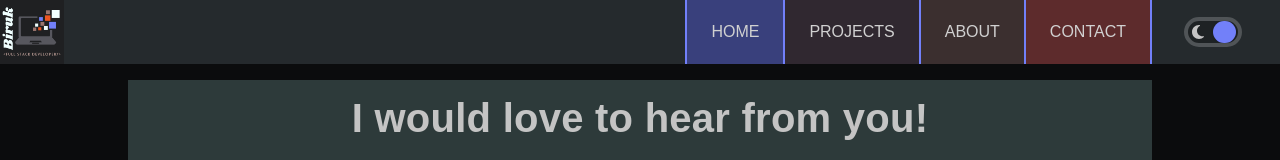
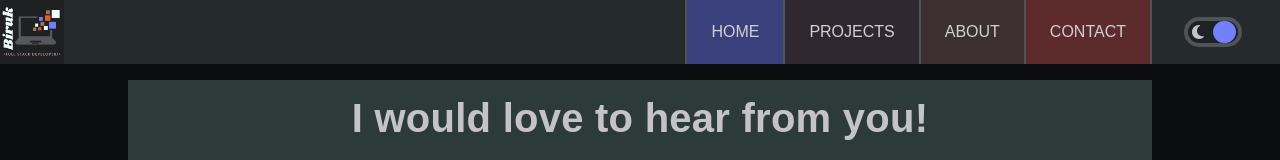
Before and after one commit to Know-Thyself/next-portfolio, a Next.js app: page /contact in a window 1280 px wide. Shown: the top 160 px of the page. Built offline with nearby package versions, Linux system fonts and the light colour scheme.

Commit message:
minor change to about page and footer

```diff
--- a/styles/globals.css
+++ b/styles/globals.css
@@ -37,6 +37,7 @@ a {
 	--header-background: #96989A;
 	--footer-background: #797e88;
 	--footer-background: #93979f;
+	--footer-background: #707c94;
 	--nav-links-font-weight: 500;
 	--active-nav-link-font-weight: 500;
 	--nav-links-color: #ffffff;
@@ -46,6 +47,9 @@ a {
 	--about-link-bg: #564c4d;
 	--about-section-bg: #655967;
 	--about-section-bg: #847a7f;
+	--about-section-bg: #848482;
+	--about-section-bg: #918d8d;
+	--about-section-bg: #918c8e;
 	--contact-link-bg: #435757;
 	--contact-section-bg: #597474;
 	--active-nav-link: #803B3C;
--- a/styles/header.module.css
+++ b/styles/header.module.css
@@ -173,7 +173,7 @@
   .about,
   .contact,
   .active {
-    border-right: 2px solid var(--switch-button-bg);
+    border-right: 2px solid var(--radio-btn-border);
   }
 
   .active {
@@ -184,7 +184,7 @@
 
   .home,
   .active:first-child {
-    border-left: 2px solid var(--switch-button-bg);
+    border-left: 2px solid var(--radio-btn-border);
   }
 
   .menu__btn {
```
